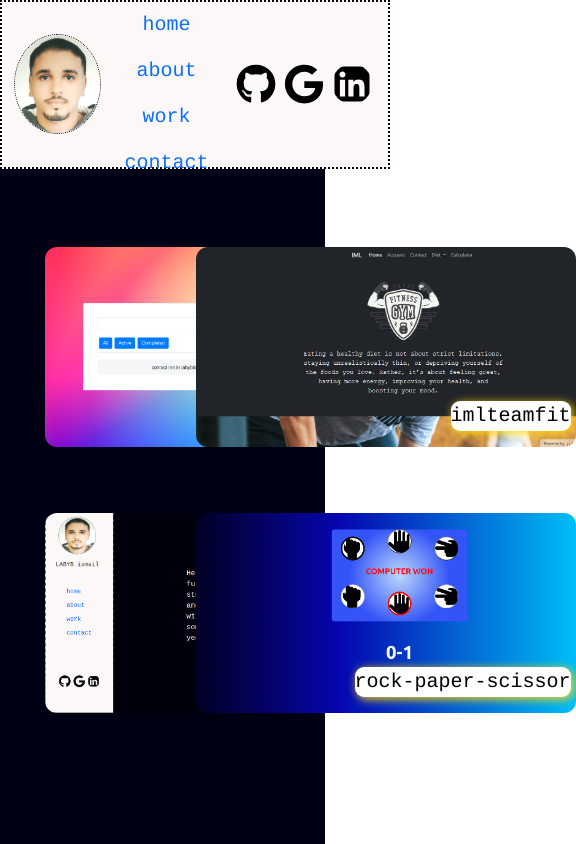
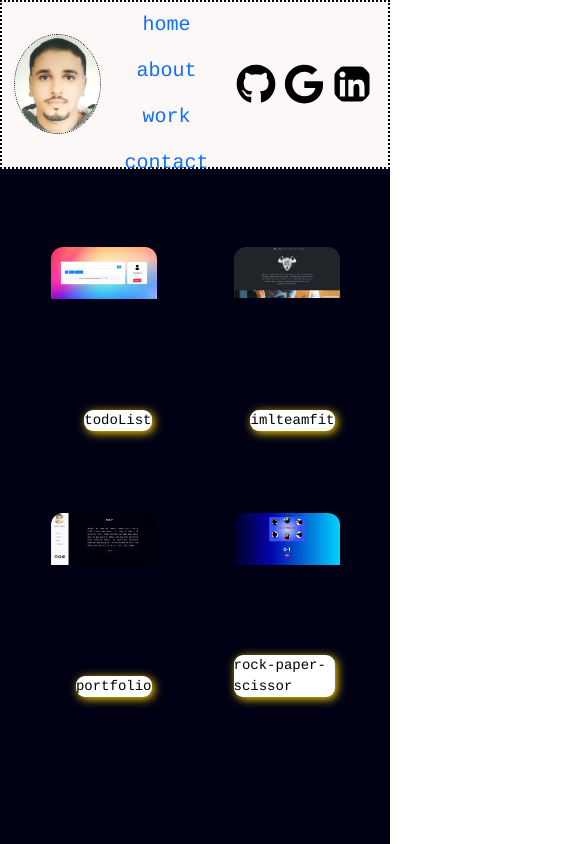
Before and after one commit to labybismail/portfolio1, a React (Create React App) app: page /work in a window 390 px wide. Shown: the top 844 px of the page, 576 px wide, since content can reach past the window. Built offline with nearby package versions, Linux system fonts and the light colour scheme.

Commit message:
changes on cards v1

```diff
--- a/src/App.css
+++ b/src/App.css
@@ -5,7 +5,7 @@
 #spanLink{left:40px;bottom:80px;position: absolute;}
 #githubLink,#mailLink,#linkedinLink{border-radius:50%;width:40px;height:40px;}
 .pStyle{position:absolute;color:whitesmoke;right:80px;font-size: 20px;}
-.cardsStyle{width:380px;height:200px;background-size:cover;border-radius:12px;position:relative}
+.cardsStyle{width:380px;height:200px;background-size:cover;border-radius:12px;position:relative;font-size: 18px;}
 .div1HomeStyle{background-color:rgba(87,36,233,0.88);height:100vh;}
 .div2HomeStyle{height:100%;display:flex; align-items:center;}
 .pHomeStyle{text-align:justify;color:white;margin:auto;}
@@ -57,4 +57,15 @@
     .div1Contact{
         height: 80vh;
     }
+    .workDiv{
+        height: 80vh;
+    }
+    .cardsStyle{
+        width: auto;
+        background-size: contain;
+        background-repeat: no-repeat;
+
+    }.cardsStyle p{
+        font-size: 14px;
+    }
 }
--- a/src/components/work.js
+++ b/src/components/work.js
@@ -2,6 +2,7 @@ import card1Img from './img/card1img.png';
 import card2Img from './img/card2Img.jpeg';
 import card3Img from './img/card3Img.png';
 import card4Img from './img/card4Img.png';
+import '../App.css';
 export default function Work(){
     const card1Style = {backgroundImage: `url(${card1Img})`};
     const card2Style = {backgroundImage: `url(${card2Img})`};
@@ -9,35 +10,35 @@ export default function Work(){
     const card4Style = {backgroundImage: `url(${card4Img})`};
     const pStyle={bottom:"0",right:"5px",position:"absolute",boxShadow:"2px 2px 10px gold",borderRadius:"9px",backgroundColor:"white",color:'black'}
     return(
-        <div className="col-10" style={{backgroundColor:"rgb(0,0,20)",height:"100vh"}}>
+        <div className="col-xl-10 col-12 workDiv" style={{backgroundColor:"rgb(0,0,20)",height:"100vh"}}>
             <div className="col-12 d-flex " style={{marginTop: "70px"}}>
-                <div className="col-4 offset-1 " style={{height: "30%"}} >
+                <div className="col-4 mx-auto " >
                     <a href="https://hard-hitting-appeal.000webhostapp.com" >
                         <div className="m-2 cardsStyle " style={card1Style}>
-                            <p className="fs-5" style={pStyle}>todoList</p>
+                            <p className="" style={pStyle}>todoList</p>
                         </div>
                     </a>
                 </div>
-                <div className="col-4 offset-2 ">
+                <div className="col-4 mx-auto ">
                     <a href="https://imlteamfit.000webhostapp.com" >
                         <div className="m-2 cardsStyle" style={card2Style}>
-                            <p className="fs-5" style={pStyle}>imlteamfit</p>
+                            <p className="" style={pStyle}>imlteamfit</p>
                     </div>
                     </a>
                 </div>
             </div>
             <div className="col-12 d-flex">
-                <div className="col-4 offset-1  " style={{height: "30%",marginTop: "50px"}} >
+                <div className="col-4 mx-auto " style={{height: "30%",marginTop: "50px"}} >
                     <a href="https://labybportfolio.netlify.app" >
                         <div className="m-2 cardsStyle" style={card3Style}>
-                            <p className="fs-5" style={pStyle}>portfolio</p>
+                            <p className="" style={pStyle}>portfolio</p>
                         </div>
                     </a>
                 </div>
-                <div className="col-4 offset-2  " style={{height: "30%",marginTop: "50px"}} >
+                <div className="col-4 mx-auto " style={{height: "30%",marginTop: "50px"}} >
                     <a href="https://game1-rock.netlify.app" >
                         <div className="m-2 cardsStyle" style={card4Style}>
-                            <p className="fs-5" style={pStyle}>rock-paper-scissor</p>
+                            <p className="" style={pStyle}>rock-paper-scissor</p>
                         </div>
                     </a>
                 </div>
```
Also changed, not shown: 1 other file (tests, documents, lock files or other folders).
